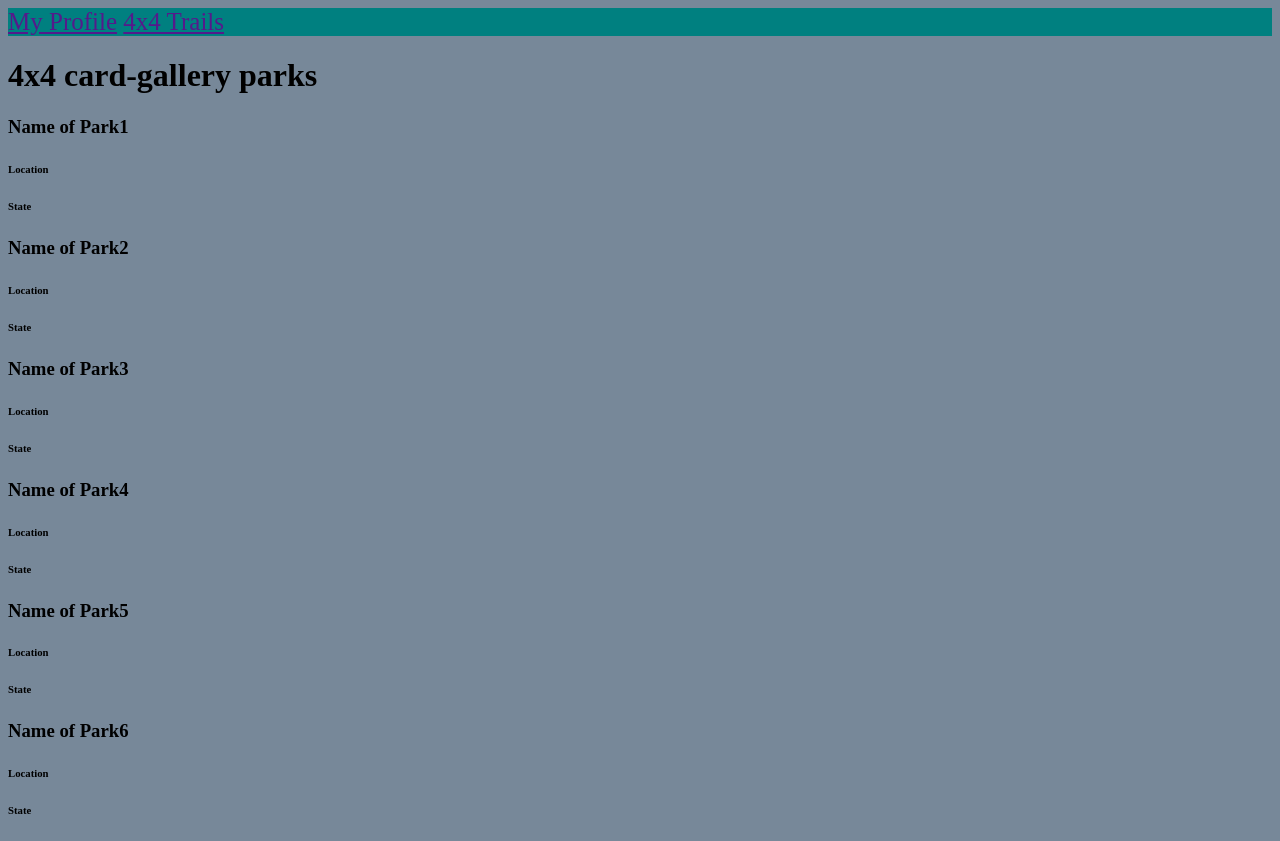
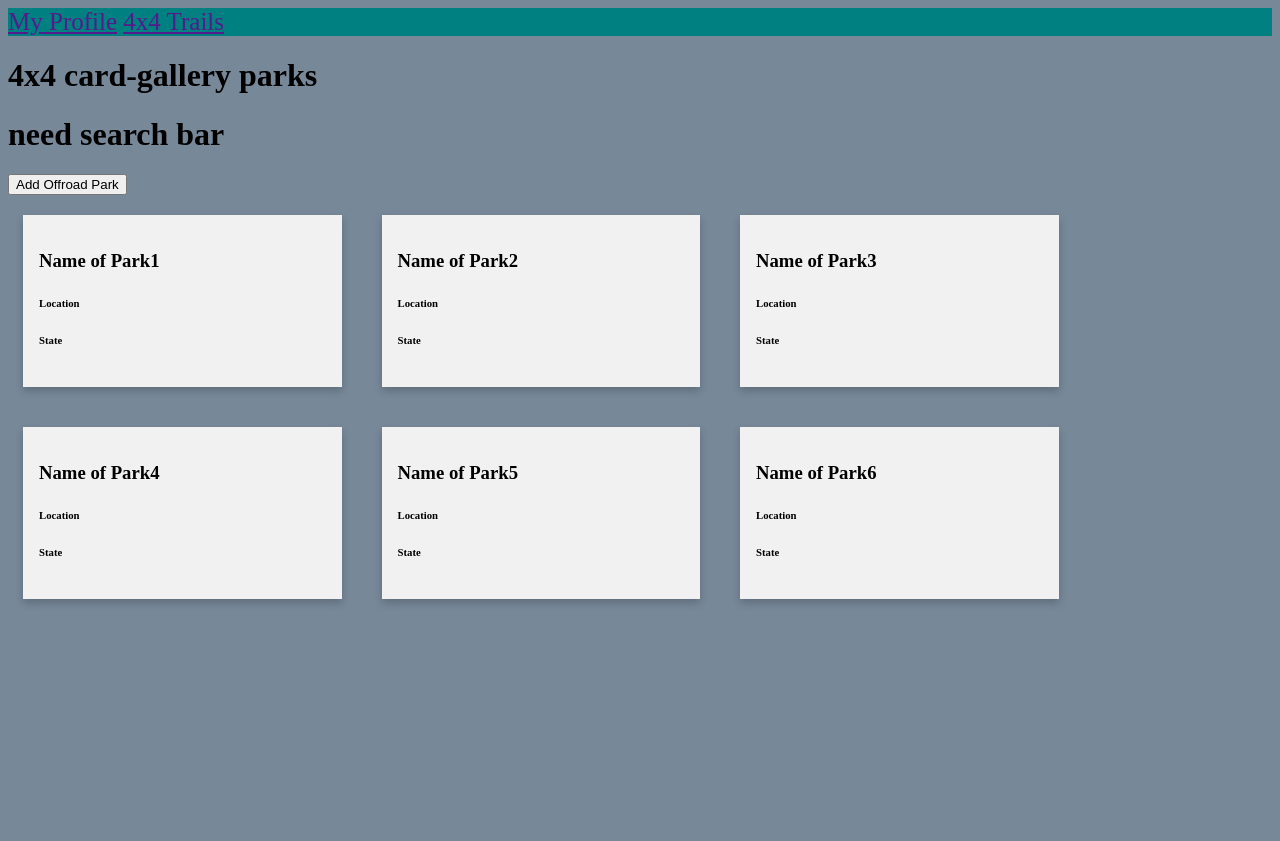
Before and after one commit to jamesb5778/Project-4x4-tour, a Django app: page /park-list/ in a window 1280 px wide. After the commit the page ends 604 px from the top, so only its background shows below. Run offline with Django 4.2, Linux system fonts and the light colour scheme.

Commit message:
add new offroad park form. needs design

```diff
--- a/main_app/static/styles/main.css
+++ b/main_app/static/styles/main.css
@@ -15,3 +15,25 @@ body {
     background-color: teal;
     font-size: 25px;
 }
+
+.card-gallery {
+    box-sizing: border-box;
+}
+
+.column {
+    float: left;
+    width: 25%;
+    padding: 20px 20px;
+
+}
+
+.row {
+    margin: 0 -5px;
+}
+
+.card {
+    box-shadow: 0 4px 8px 0 rgba(0, 0, 0, 0.2);
+    padding: 16px;
+    text-align: left;
+    background-color: #f1f1f1;
+}
--- a/main_app/templates/park-list.html
+++ b/main_app/templates/park-list.html
@@ -1,6 +1,9 @@
 {% extends 'base.html' %} {% block content %}
 
 <h1>4x4 card-gallery parks</h1>
+<h1>need search bar</h1>
+
+<button class ="add-offroad-park">Add Offroad Park</button>
 
 <div class = "card-gallery">
     <div class = "row">
--- a/main_app/urls.py
+++ b/main_app/urls.py
@@ -9,4 +9,6 @@ urlpatterns = [
     path('profile/', views.Profile.as_view(), name="profile"),
     #path for the offroad parks list page
     path('park-list/', views.Offroad_Parks.as_view(), name='parks-list'),
+    #path to add a offroad park
+    path('offroadpark/new/', views.AddOffroadPark.as_view(), name='new-offroad-park'),
 ]
--- a/main_app/views.py
+++ b/main_app/views.py
@@ -1,7 +1,9 @@
+from re import template
 from django.shortcuts import render
 from django.views import View
 from django.http import HttpResponse
 from django.views.generic.base import TemplateView
+from django.views.generic.edit import CreateView
 from .models import Offroad_Park
 
 # Create your views here.
@@ -19,3 +21,9 @@ class Offroad_Parks(TemplateView):
         context = super().get_context_data(**kwargs)
         context["offroad_parks"] = Offroad_Park.objects.all()
         return context
+
+class AddOffroadPark(CreateView):
+    model = Offroad_Park
+    fields = ['name', 'location', 'state', 'image', 'Description', 'open_verified']
+    template_name = "new-offroad-park.html"
+    success_url = "/park-list/"
```
Also changed, not shown: main_app/templates/new-offroad-park.html (added, +14 -0 lines).
